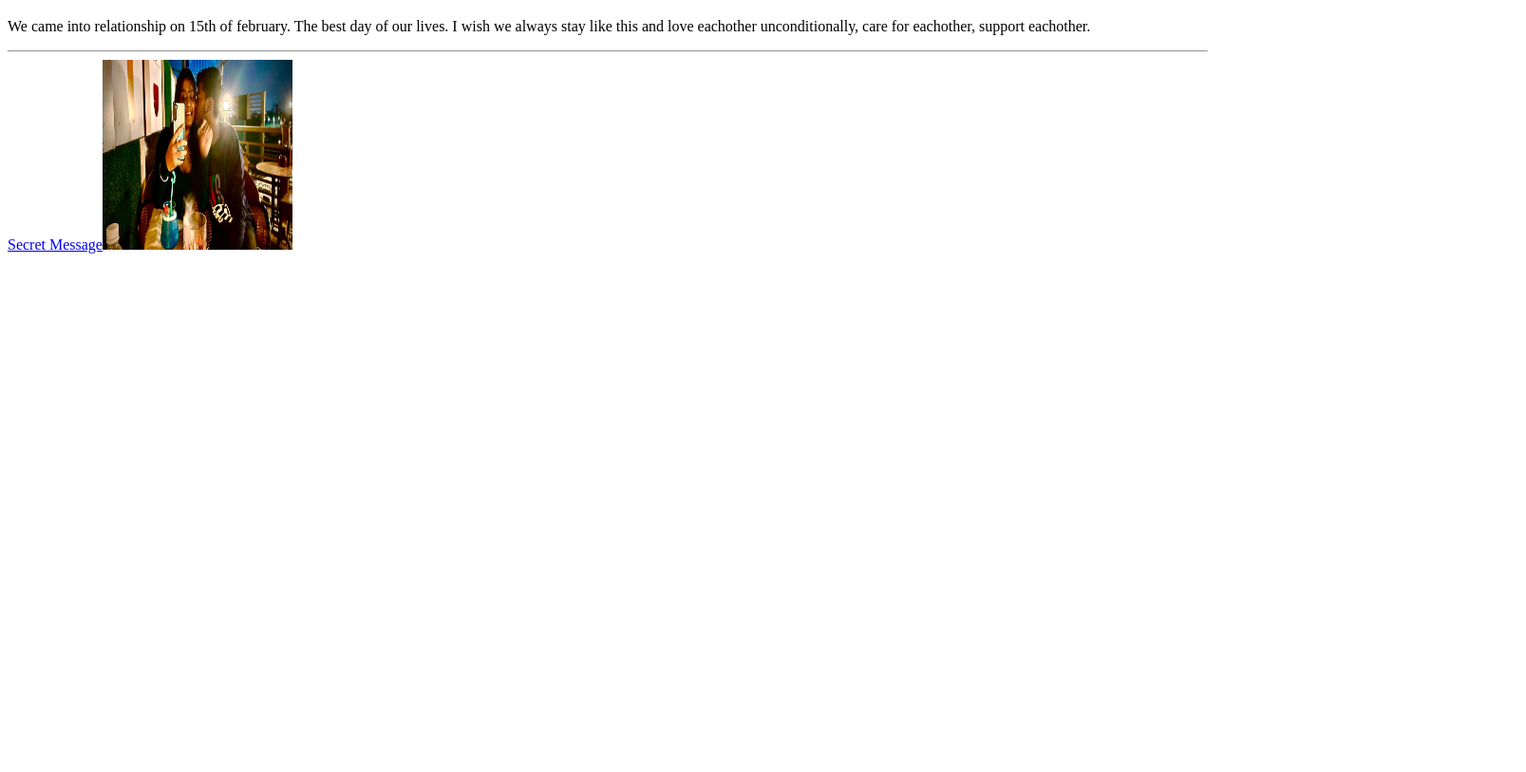
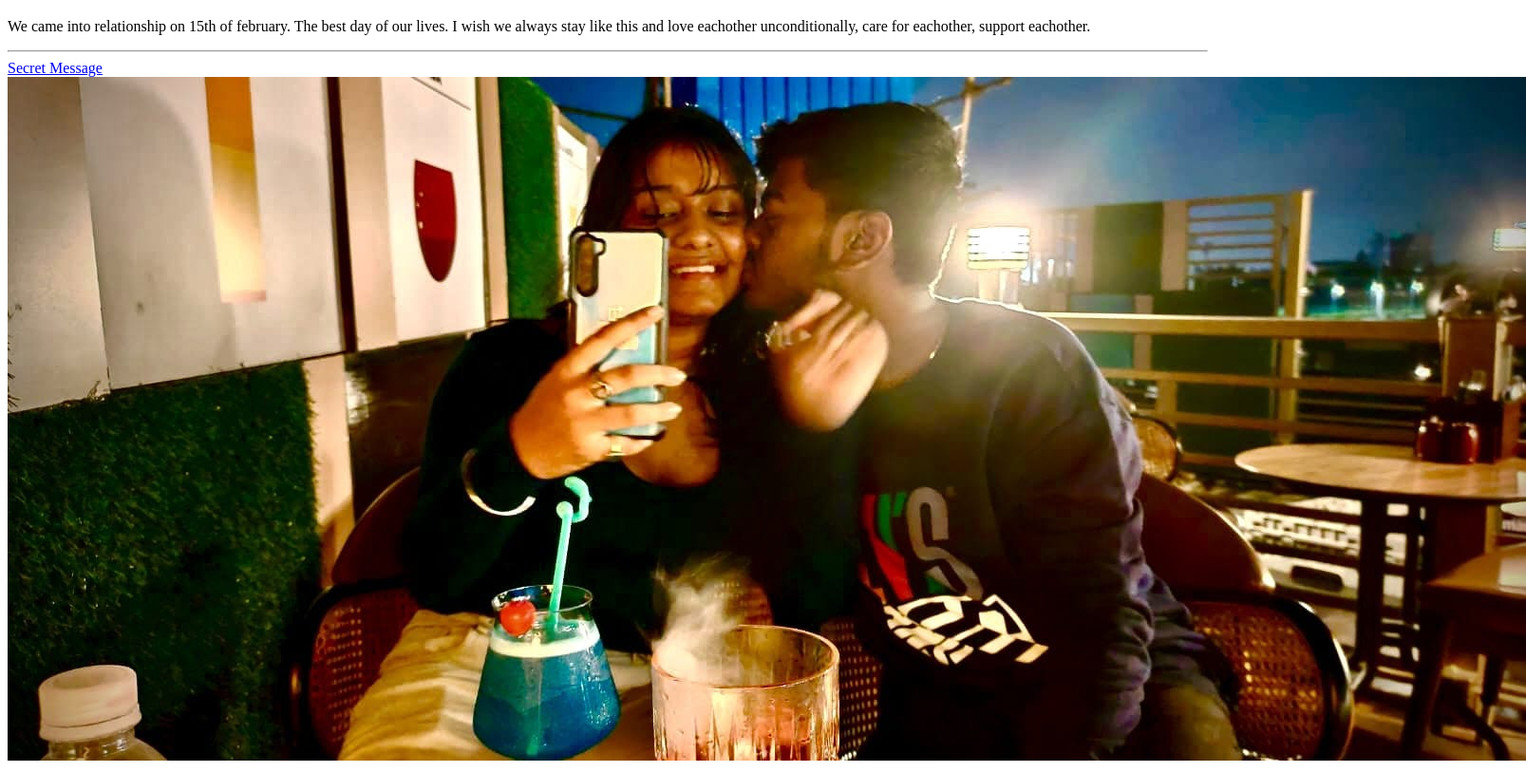
Before and after one commit to Swaaaayam/BS, a plain HTML site: page index.html in a window 1280 px wide. Shown: the part 61-874 px from the top of the page at 95% size, 1607 px wide, since content can reach past the window. Before the commit the page ends 800 px from the top, so only its background shows below. Drawn offline with Linux system fonts and the light colour scheme.

Commit message:
Update index.html

```diff
--- a/index.html
+++ b/index.html
@@ -9,5 +9,5 @@
         <p>We came into relationship on 15th of february. The best day of our lives. I wish we always stay like this and love eachother unconditionally, care for eachother, support eachother. </p>
         <hr/>
 
-        <a Href="./MSG.html">Secret Message<img src="./US.png" height="200" width="200" alt="US"/></a>
+        <a Href="./MSG.html">Secret Message<img src="./US.png" alt="US"/></a>
     </body>
```
